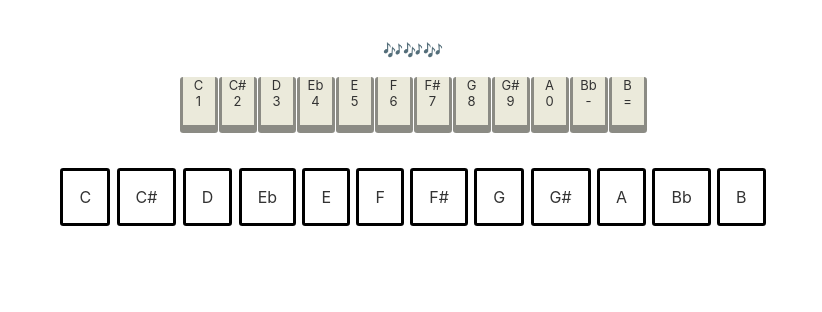
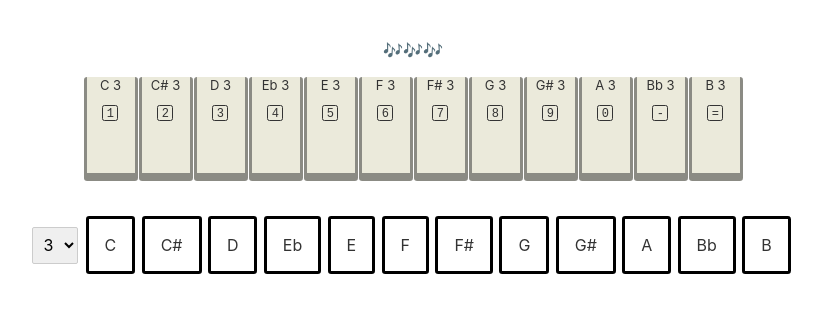
Before and after one commit to colintsteele/tbk, a Svelte app: page / in a window 1280 px wide. Shown: the top 312 px of the page, without its empty margins (227-1049 px from the left). Built offline with nearby package versions, Linux system fonts and the light colour scheme.

Commit message:
Better usage of Svelte patterns

```diff
--- a/src/App.svelte
+++ b/src/App.svelte
@@ -2,34 +2,42 @@
 import Natural from "./components/Natural.svelte"
 import Note from "./components/Note.svelte"
 import type Key from "./key"
-import type KeyHandler from "./keyHandler"
-import { currentNote, assigningNote } from "./stores";
+import { currentOctave, playingKey } from "./stores"
 
-	export let keyHandler: KeyHandler
 	export let keys: Array<Key>
 	let notes = keys.map( key => key[1].note )
 	let noteComponents = {};
-	let nNaturals = {};
+	let selectedOctave: number = 3;
 
 	function handleKeydown(e: KeyboardEvent) {
-		let key = nNaturals[e.key]
-		key && key.pressKey()
+		playingKey.set(e.key)
+	}
+
+	function setOctave() {
+		currentOctave.set(selectedOctave);
 	}
 </script>
 
 <svelte:window on:keydown={handleKeydown}/>
-<!-- a: 97 s:115 d:100 -->
 
 <main>
 	<p> 🎶🎶🎶 </p>
 	<div id="piano">
 		{#each keys as key }
-			<Natural key={ key[1] } bind:this={nNaturals[key[1].key]}/>
+			<Natural key={ key[1] }/>
 		{/each}
 	</div>
 
 	<div id="noteSelector">
-		{#each notes as note }
+		<select bind:value={selectedOctave} on:change="{setOctave}">
+			{#each [...Array(8).keys()] as octave}
+				<option value={octave}>
+					{octave}
+				</option>
+			{/each}
+		</select>
+
+		{ #each notes as note}
 			<Note note={ note } bind:this={noteComponents[note]}/>
 		{/each}
 	</div>
--- a/src/components/Natural.svelte
+++ b/src/components/Natural.svelte
@@ -4,7 +4,7 @@
 import { get } from "svelte/store";
 
 import type Key from "../key"
-import { currentNote, assigningNote } from "../stores";
+import { currentNote, assigningNote, currentOctave, playingKey } from "../stores";
 
     let keyDown: boolean = false
     let assignedKey: string = null;
@@ -12,9 +12,10 @@ import { currentNote, assigningNote } from "../stores";
     export let key: Key
 
     export function pressKey() {
-        let shouldAssign = get(assigningNote);
+        let shouldAssign = get(assigningNote)
         if (shouldAssign == true) {
-            key.note = assignedKey;
+            key.note = assignedKey
+            key.octave = get(currentOctave)
             assigningNote.set(false)
         } else {
             key.play()
@@ -31,15 +32,20 @@ import { currentNote, assigningNote } from "../stores";
         keyDown = false
     }
 
+    playingKey.subscribe(k => {
+        if(key.key == k) {
+            pressKey()
+        }
+    })
+
     currentNote.subscribe(value => {
         assignedKey = value
     })
 </script>
 
 <div class='natural' class:pressed="{keyDown === true}" on:click={onClick}>
-    <span> {key.note} </span>
-    <!-- <span> {key.octave} </span> -->
-    <span> {key.key} </span>
+    <span> {key.note} {key.octave} </span>
+    <span class='switch'> {key.key} </span>
 </div>
 
 <style>
@@ -48,9 +54,20 @@ import { currentNote, assigningNote } from "../stores";
         font-size: small;
     }
 
+    .switch {
+        padding: 0.1em;
+        width: 1em;
+        height: 1em;
+        margin-top: 1em;
+        margin-left: 1.3em;
+        border-width: 0.1em;
+        border-style: solid;
+        border-radius: 0.2em;
+        font-family: monospace;
+    }
     .natural {
-        height: 3em;
-        width: 2em;
+        height: 6em;
+        width: 3em;
         display: inline-block;
         margin: .5px;
         border-style: solid;
@@ -63,6 +80,6 @@ import { currentNote, assigningNote } from "../stores";
 
     .pressed {
         border-bottom-width: 0.2em;
-        height: 3.4em;
+        height: 6.4em;
     }
 </style>
--- a/src/components/Note.svelte
+++ b/src/components/Note.svelte
@@ -8,11 +8,15 @@ import { assigningNote, currentNote } from "../stores";
 
     const onClick = () => {
         currentNote.set(note)
-        assigningNote.set(true);
+        assigningNote.set(true)
+    }
+
+    const stopAssignment = () => {
+        assigningNote.set(false)
     }
 </script>
 
-<div class='noteblock' on:click={onClick}>
+<div class='noteblock' on:click={onClick} on:mouseover={onClick} on:mouseout{stopAssignment}>
     <span> {note} </span>
 </div>
 
--- a/src/stores.ts
+++ b/src/stores.ts
@@ -1,4 +1,6 @@
-import { writable } from 'svelte/store';
+import { writable } from 'svelte/store'
 
-export const currentNote = writable(null);
-export const assigningNote = writable(false);
+export const currentNote = writable(null)
+export const currentOctave = writable(3)
+export const assigningNote = writable(false)
+export const playingKey = writable(null)
```
